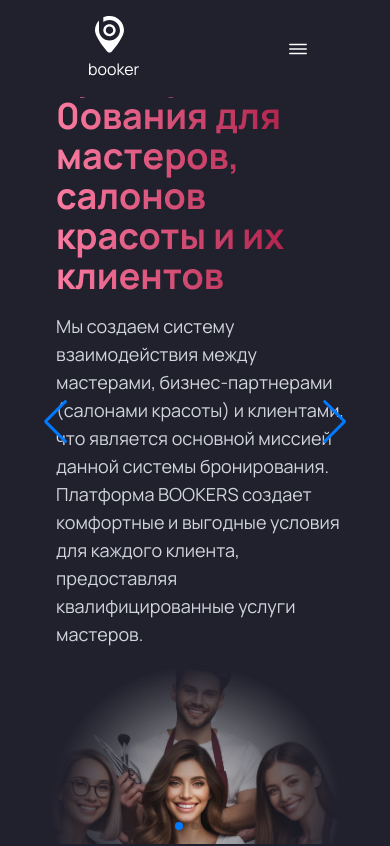
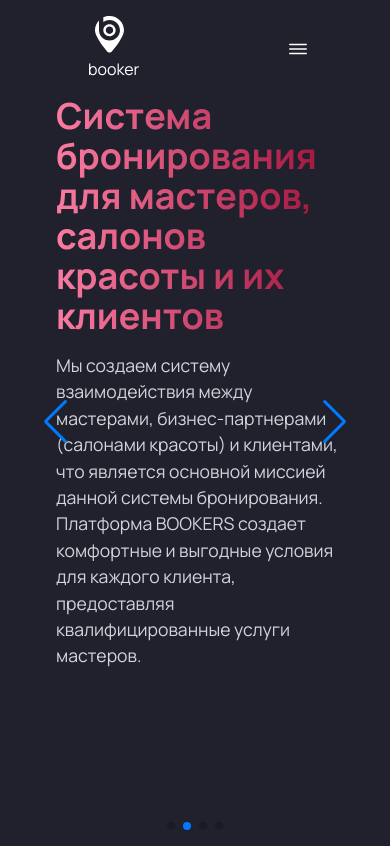
Before and after one commit to SardorbekCoder07/Bookers_web, a Next.js app in the folder my-app/: page / in a window 390 px wide. Shown: the top 846 px of the page. Built offline with nearby package versions, Linux system fonts and the light colour scheme.

Commit message:
git push

```diff
--- a/my-app/src/Components/Hero/Hero.tsx
+++ b/my-app/src/Components/Hero/Hero.tsx
@@ -9,6 +9,30 @@ import { Pagination, Navigation, Autoplay } from 'swiper/modules';
 import Image from 'next/image';
 import Images from '@/assets/ImagesConst';
 import HeaderTitle from '../text/header-title';
+
+// Define the data for the slides
+const slideData = [
+    {
+        title: 'Система бронирования для мастеров, салонов красоты и их клиентов',
+        description: 'Мы создаем систему взаимодействия между мастерами, бизнес-партнерами (салонами красоты) и клиентами, что является основной миссией данной системы бронирования. Платформа BOOKERS создает комфортные и выгодные условия для каждого клиента, предоставляя квалифицированные услуги мастеров.',
+        image: Images.heroFirst
+    },
+    {
+        title: 'Система бронирования для мастеров, салонов красоты и их клиентов',
+        description: 'Мы создаем систему взаимодействия между мастерами, бизнес-партнерами (салонами красоты) и клиентами, что является основной миссией данной системы бронирования. Платформа BOOKERS создает комфортные и выгодные условия для каждого клиента, предоставляя квалифицированные услуги мастеров.',
+        image: Images.heroFirst
+    },
+    {
+        title: 'Система бронирования для мастеров, салонов красоты и их клиентов',
+        description: 'Мы создаем систему взаимодействия между мастерами, бизнес-партнерами (салонами красоты) и клиентами, что является основной миссией данной системы бронирования. Платформа BOOKERS создает комфортные и выгодные условия для каждого клиента, предоставляя квалифицированные услуги мастеров.',
+        image: Images.heroFirst
+    },
+    {
+        title: 'Система бронирования для мастеров, салонов красоты и их клиентов',
+        description: 'Мы создаем систему взаимодействия между мастерами, бизнес-партнерами (салонами красоты) и клиентами, что является основной миссией данной системы бронирования. Платформа BOOKERS создает комфортные и выгодные условия для каждого клиента, предоставляя квалифицированные услуги мастеров.',
+        image: Images.heroFirst
+    },
+];
 
 const Hero: React.FC = () => {
     return (
@@ -23,83 +47,21 @@ const Hero: React.FC = () => {
                 slidesPerView={1}
                 className="h-full"
             >
-                <SwiperSlide className="h-full flex items-center justify-center">
-                    <div className="flex flex-col ml-4  lg:flex-row justify-between items-center h-full p-4 lg:p-8">
-                        <div className="w-full lg:w-1/2 m-0 text-white">
-                            <HeaderTitle text="Система бронирования для мастеров, салонов красоты и их клиентов" />
-                            <p className="text-gray-300 text-lg mt-4">
-                                Мы создаем систему взаимодействия между мастерами, бизнес-партнерами (салонами красоты) и клиентами,
-                                что является основной миссией данной системы бронирования. Платформа BOOKERS создает комфортные и
-                                выгодные условия для каждого клиента, предоставляя квалифицированные услуги мастеров.
-                            </p>
+                {slideData.map((slide, index) => (
+                    <SwiperSlide key={index} className="h-full flex items-center pt-20  justify-center">
+                        <div className="flex flex-col lg:flex-row justify-between  items-center h-full p-4 lg:p-8">
+                            <div className="w-full ml-4 text-white">
+                                <HeaderTitle text={slide.title} />
+                                <p className="text-gray-300 lg:text-lg text-[1.1rem]  mt-4">
+                                    {slide.description}
+                                </p>
+                            </div>
+                            <div className="w-full lg:w-1/2 lg:flex hidden justify-center mt-4 lg:mt-0">
+                                <Image className="rounded-lg" src={slide.image} alt="Hero image" width={400} height={400} />
+                            </div>
                         </div>
-                        <div className="w-full lg:w-1/2 flex justify-center mt-4 lg:mt-0">
-                            <Image className="rounded-lg" src={Images.heroFirst} alt="Hero image" width={400} height={400} />
-                        </div>
-                    </div>
-                </SwiperSlide>
-
-                <SwiperSlide className="h-full flex items-center justify-center">
-                    <div className="flex flex-col lg:flex-row justify-between items-center h-full p-4 lg:p-8">
-                        <div className="w-full lg:w-1/2 ml-4   text-white">
-                            <HeaderTitle text="Система бронир m-0ования для мастеров, салонов красоты и их клиентов" />
-                            <p className="text-gray-300 text-lg mt-4">
-                                Мы создаем систему взаимодействия между мастерами, бизнес-партнерами (салонами красоты) и клиентами,
-                                что является основной миссией данной системы бронирования. Платформа BOOKERS создает комфортные и
-                                выгодные условия для каждого клиента, предоставляя квалифицированные услуги мастеров.
-                            </p>
-                        </div>
-                        <div className="w-full lg:w-1/2 flex justify-center mt-4 lg:mt-0">
-                            <Image className="rounded-lg" src={Images.heroFirst} alt="Hero image" width={400} height={400} />
-                        </div>
-                    </div>
-                </SwiperSlide>
-                <SwiperSlide className="h-full flex items-center justify-center">
-                    <div className="flex flex-col lg:flex-row justify-between items-center h-full p-4 lg:p-8">
-                        <div className="w-full lg:w-1/2 ml-4  text-white">
-                            <HeaderTitle text="Система бронир m-0ования для мастеров, салонов красоты и их клиентов" />
-                            <p className="text-gray-300 text-lg mt-4">
-                                Мы создаем систему взаимодействия между мастерами, бизнес-партнерами (салонами красоты) и клиентами,
-                                что является основной миссией данной системы бронирования. Платформа BOOKERS создает комфортные и
-                                выгодные условия для каждого клиента, предоставляя квалифицированные услуги мастеров.
-                            </p>
-                        </div>
-                        <div className="w-full lg:w-1/2 flex justify-center mt-4 lg:mt-0">
-                            <Image className="rounded-lg" src={Images.heroFirst} alt="Hero image" width={400} height={400} />
-                        </div>
-                    </div>
-                </SwiperSlide>
-                <SwiperSlide className="h-full flex items-center justify-center">
-                    <div className="flex flex-col lg:flex-row justify-between items-center h-full p-4 lg:p-8">
-                        <div className="w-full lg:w-1/2 ml-4  text-white">
-                            <HeaderTitle text="Система бронир m-0ования для мастеров, салонов красоты и их клиентов" />
-                            <p className="text-gray-300 text-lg mt-4">
-                                Мы создаем систему взаимодействия между мастерами, бизнес-партнерами (салонами красоты) и клиентами,
-                                что является основной миссией данной системы бронирования. Платформа BOOKERS создает комфортные и
-                                выгодные условия для каждого клиента, предоставляя квалифицированные услуги мастеров.
-                            </p>
-                        </div>
-                        <div className="w-full lg:w-1/2 flex justify-center mt-4 lg:mt-0">
-                            <Image className="rounded-lg" src={Images.heroFirst} alt="Hero image" width={400} height={400} />
-                        </div>
-                    </div>
-                </SwiperSlide>
-                <SwiperSlide className="h-full flex items-center justify-center">
-                    <div className="flex flex-col lg:flex-row justify-between items-center h-full p-4 lg:p-8">
-                        <div className="w-full lg:w-1/2 ml-4  text-white">
-                            <HeaderTitle text="Система бронир m-0ования для мастеров, салонов красоты и их клиентов" />
-                            <p className="text-gray-300 text-lg mt-4">
-                                Мы создаем систему взаимодействия между мастерами, бизнес-партнерами (салонами красоты) и клиентами,
-                                что является основной миссией данной системы бронирования. Платформа BOOKERS создает комфортные и
-                                выгодные условия для каждого клиента, предоставляя квалифицированные услуги мастеров.
-                            </p>
-                        </div>
-                        <div className="w-full lg:w-1/2 flex justify-center mt-4 lg:mt-0">
-                            <Image className="rounded-lg" src={Images.heroFirst} alt="Hero image" width={400} height={400} />
-                        </div>
-                    </div>
-                </SwiperSlide>
-                {/* Qo'shimcha slaydlar uchun yana SwiperSlide komponentini qo'shishingiz mumkin */}
+                    </SwiperSlide>
+                ))}
             </Swiper>
         </div>
     );
--- a/my-app/src/app/globals.css
+++ b/my-app/src/app/globals.css
@@ -2,7 +2,12 @@
 @tailwind base;
 @tailwind components;
 @tailwind utilities;
-
+@media only screen and (max-width: 992px) {
+  .swiper-button-prev,
+  .swiper-button-next {
+      display: none;
+  }
+}
 @layer base {
   :root {
     --background: 0 0% 100%;
```
